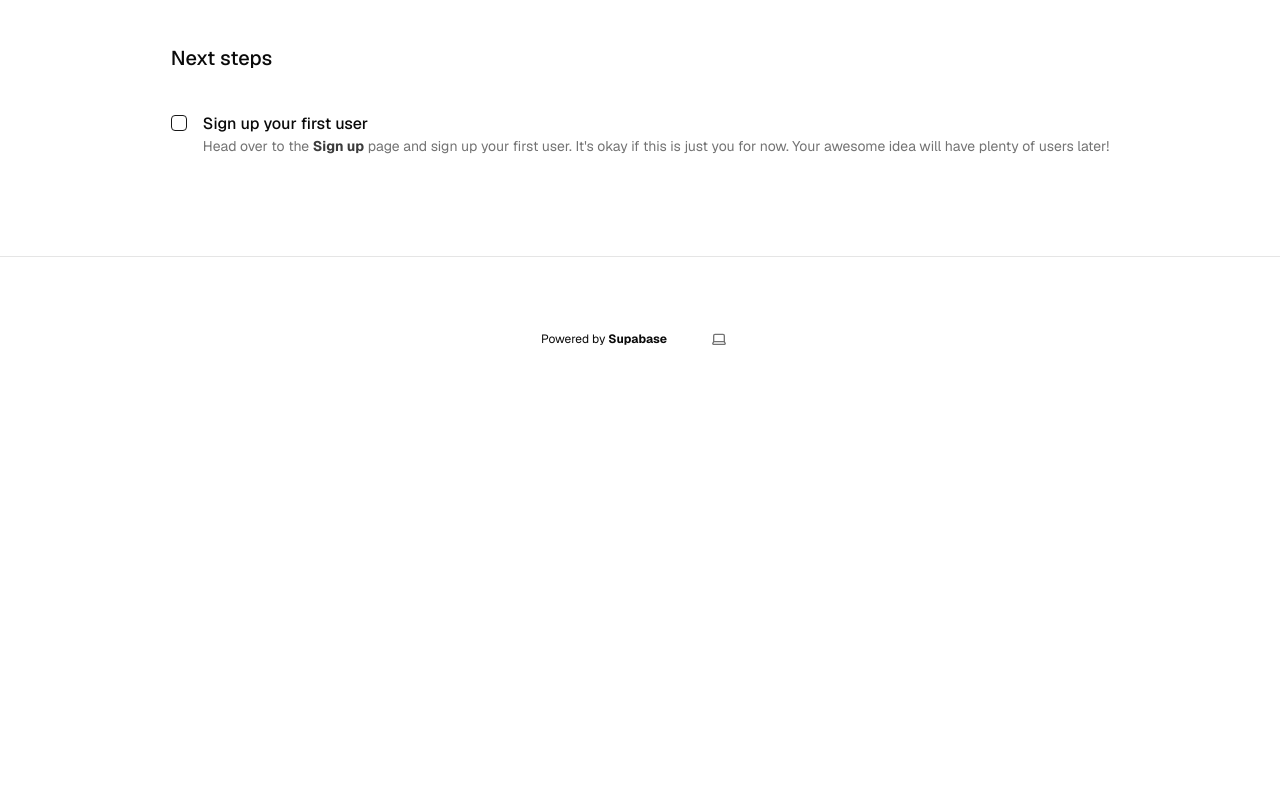
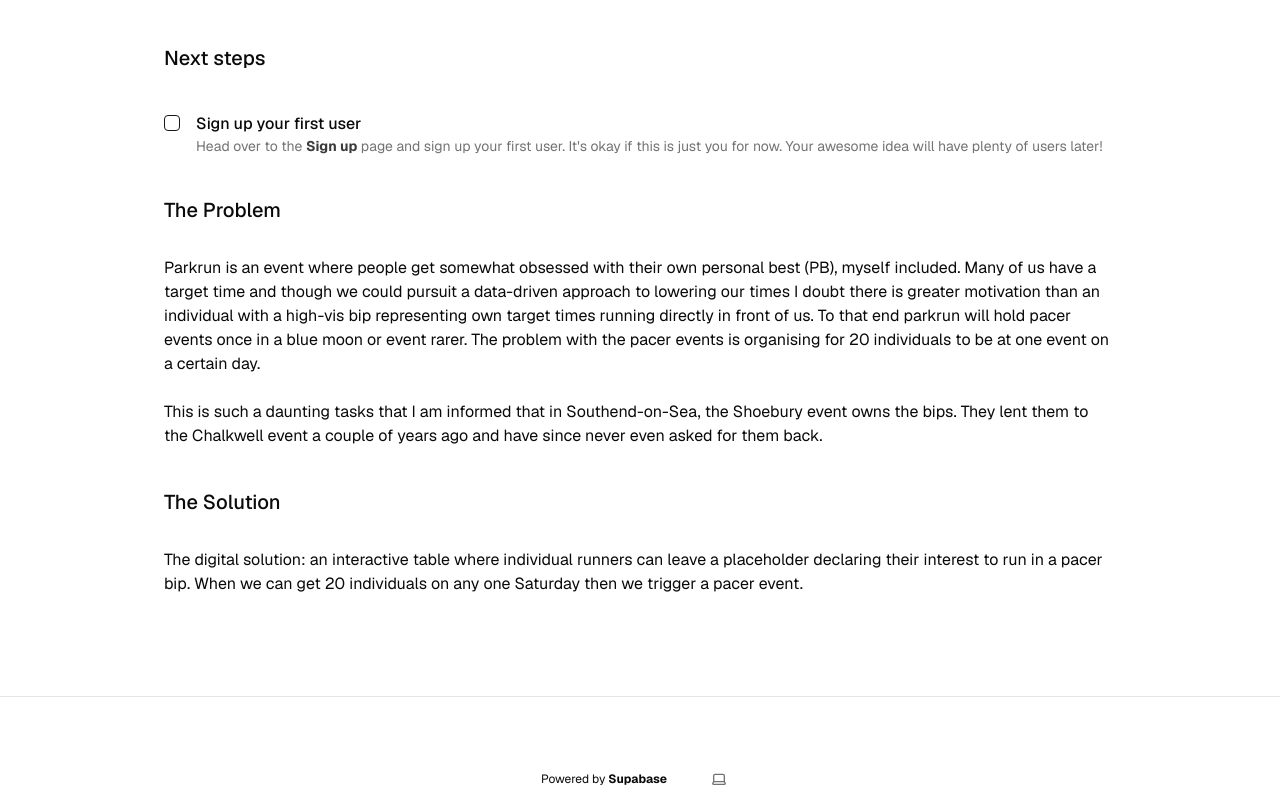
Before and after one commit to dsm23/parkrun-organise-pacer-events, a Next.js app: page / in a window 1280 px wide. Shown: the part 552-1349 px from the top of the page. Before the commit the page ends 973 px from the top, so only its background shows below. Built offline with nearby package versions, Linux system fonts and the light colour scheme; no server answers.

Commit message:
feat(hypothesis): add hypothesis

```diff
--- a/src/app/page.tsx
+++ b/src/app/page.tsx
@@ -11,6 +11,31 @@ export default function Index() {
         <h1 className="sr-only">Delete this</h1>
         <h2 className="mb-4 text-xl font-medium">Next steps</h2>
         {hasEnvVars ? <SignUpUserSteps /> : <ConnectSupabaseSteps />}
+        <h2 className="mb-2 mt-4 text-xl font-medium">The Problem</h2>
+        <p>
+          Parkrun is an event where people get somewhat obsessed with their own
+          personal best (PB), myself included. Many of us have a target time and
+          though we could pursuit a data-driven approach to lowering our times I
+          doubt there is greater motivation than an individual with a high-vis
+          bip representing own target times running directly in front of us. To
+          that end parkrun will hold pacer events once in a blue moon or event
+          rarer. The problem with the pacer events is organising for 20
+          individuals to be at one event on a certain day.
+        </p>
+        <p>
+          This is such a daunting tasks that I am informed that in
+          Southend-on-Sea, the Shoebury event owns the bips. They lent them to
+          the Chalkwell event a couple of years ago and have since never even
+          asked for them back.
+        </p>
+
+        <h2 className="mb-2 mt-4 text-xl font-medium">The Solution</h2>
+        <p>
+          The digital solution: an interactive table where individual runners
+          can leave a placeholder declaring their interest to run in a pacer
+          bip. When we can get 20 individuals on any one Saturday then we
+          trigger a pacer event.
+        </p>
       </div>
     </>
   );
```
